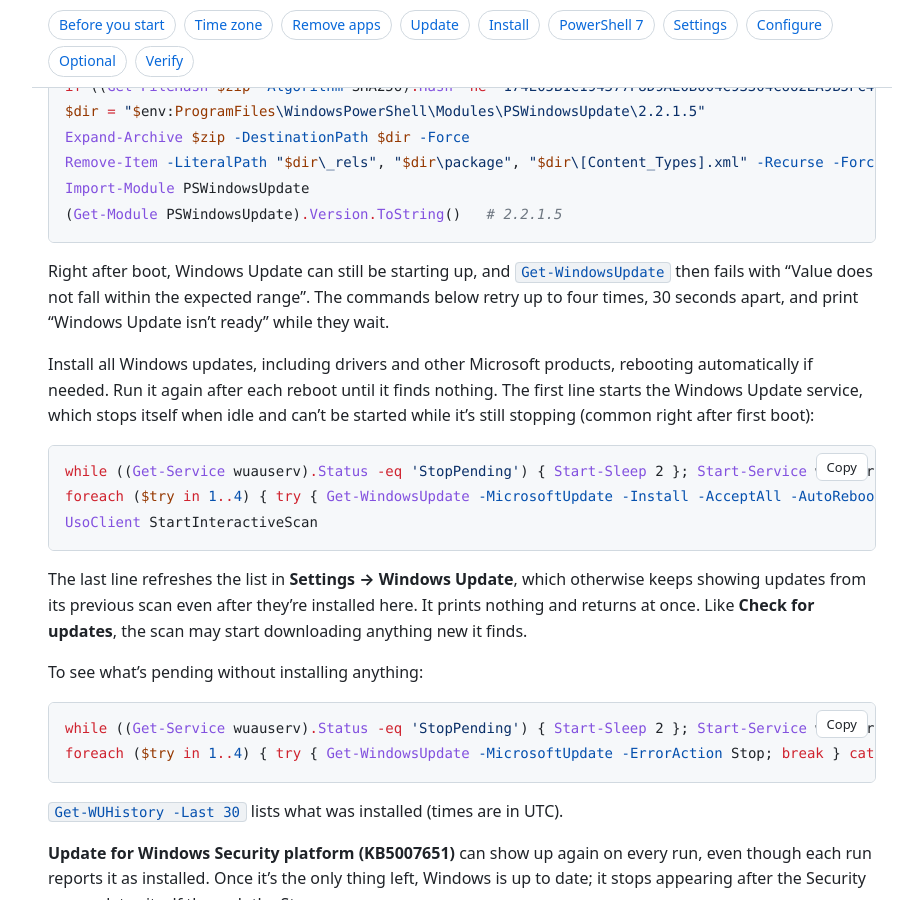
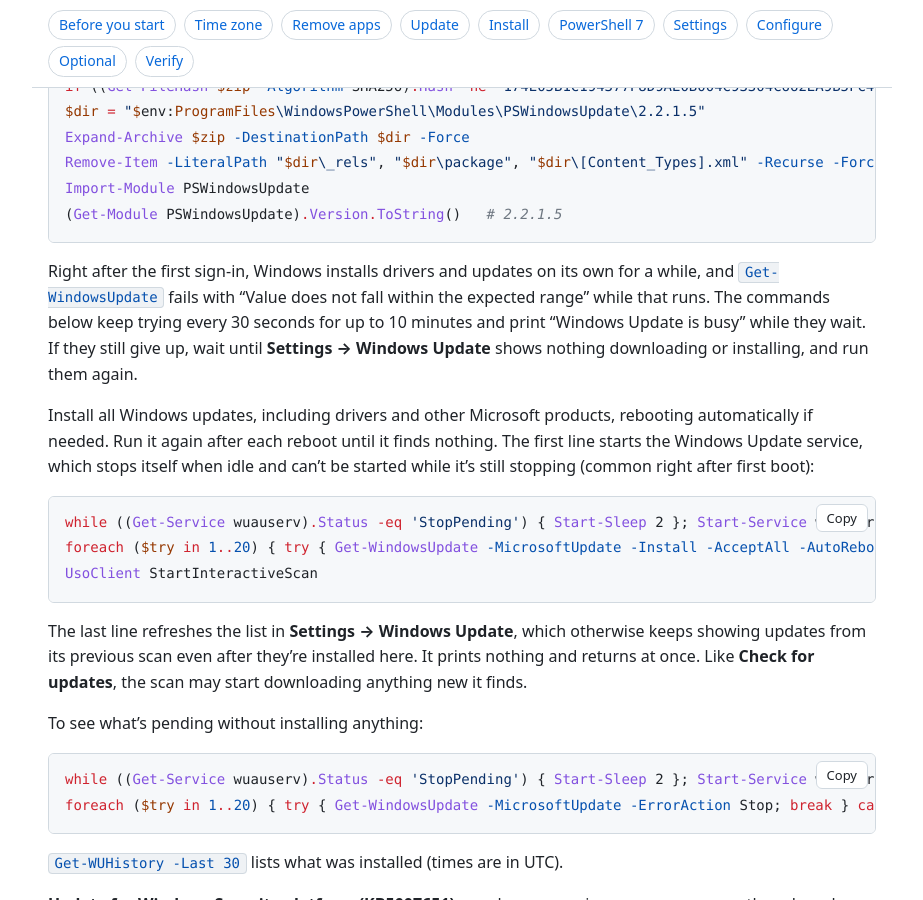
Before and after one commit to leewiscovitch/wiscovitch-install, a Jekyll site: the page built from windows.md, in a window 1280 px wide and 900 px high, scrolled down 3639 px. Shown: the whole window, without its empty margins (178-1101 px from the left). Built offline with Jekyll 4.4.1, drawn with Linux system fonts in a browser that asks for light colours.

Commit message:
Windows: Get-WindowsUpdate keeps trying for up to 10 minutes while Windows installs updates on its own
On the restored laptop, Windows' own update run (MoUsoCoreWorker/TiWorker) installed
drivers for well over 2 minutes after the first sign-in, outlasting the 4 x 30 s retry.

Co-Authored-By: Claude Opus 5.5 <noreply@anthropic.com>

````diff
--- a/windows.md
+++ b/windows.md
@@ -82,13 +82,13 @@ Import-Module PSWindowsUpdate
 (Get-Module PSWindowsUpdate).Version.ToString()   # {{ site.ps_modules.PSWindowsUpdate.version }}
 ```
 
-Right after boot, Windows Update can still be starting up, and `Get-WindowsUpdate` then fails with "Value does not fall within the expected range". The commands below retry up to four times, 30 seconds apart, and print "Windows Update isn't ready" while they wait.
+Right after the first sign-in, Windows installs drivers and updates on its own for a while, and `Get-WindowsUpdate` fails with "Value does not fall within the expected range" while that runs. The commands below keep trying every 30 seconds for up to 10 minutes and print "Windows Update is busy" while they wait. If they still give up, wait until **Settings → Windows Update** shows nothing downloading or installing, and run them again.
 
 Install all Windows updates, including drivers and other Microsoft products, rebooting automatically if needed. Run it again after each reboot until it finds nothing. The first line starts the Windows Update service, which stops itself when idle and can't be started while it's still stopping (common right after first boot):
 
 ```powershell
 while ((Get-Service wuauserv).Status -eq 'StopPending') { Start-Sleep 2 }; Start-Service wuauserv
-foreach ($try in 1..4) { try { Get-WindowsUpdate -MicrosoftUpdate -Install -AcceptAll -AutoReboot -ErrorAction Stop; break } catch { if ($try -eq 4) { throw }; "Windows Update isn't ready ($($_.Exception.Message)); retrying in 30 seconds"; Start-Sleep 30 } }
+foreach ($try in 1..20) { try { Get-WindowsUpdate -MicrosoftUpdate -Install -AcceptAll -AutoReboot -ErrorAction Stop; break } catch { if ($try -eq 20) { throw }; "Windows Update is busy (usually installing updates on its own); trying again in 30 seconds ($try of 20)"; Start-Sleep 30 } }
 UsoClient StartInteractiveScan
 ```
 
@@ -98,7 +98,7 @@ To see what's pending without installing anything:
 
 ```powershell
 while ((Get-Service wuauserv).Status -eq 'StopPending') { Start-Sleep 2 }; Start-Service wuauserv
-foreach ($try in 1..4) { try { Get-WindowsUpdate -MicrosoftUpdate -ErrorAction Stop; break } catch { if ($try -eq 4) { throw }; "Windows Update isn't ready ($($_.Exception.Message)); retrying in 30 seconds"; Start-Sleep 30 } }
+foreach ($try in 1..20) { try { Get-WindowsUpdate -MicrosoftUpdate -ErrorAction Stop; break } catch { if ($try -eq 20) { throw }; "Windows Update is busy (usually installing updates on its own); trying again in 30 seconds ($try of 20)"; Start-Sleep 30 } }
 ```
 
 `Get-WUHistory -Last 30` lists what was installed (times are in UTC).
````
